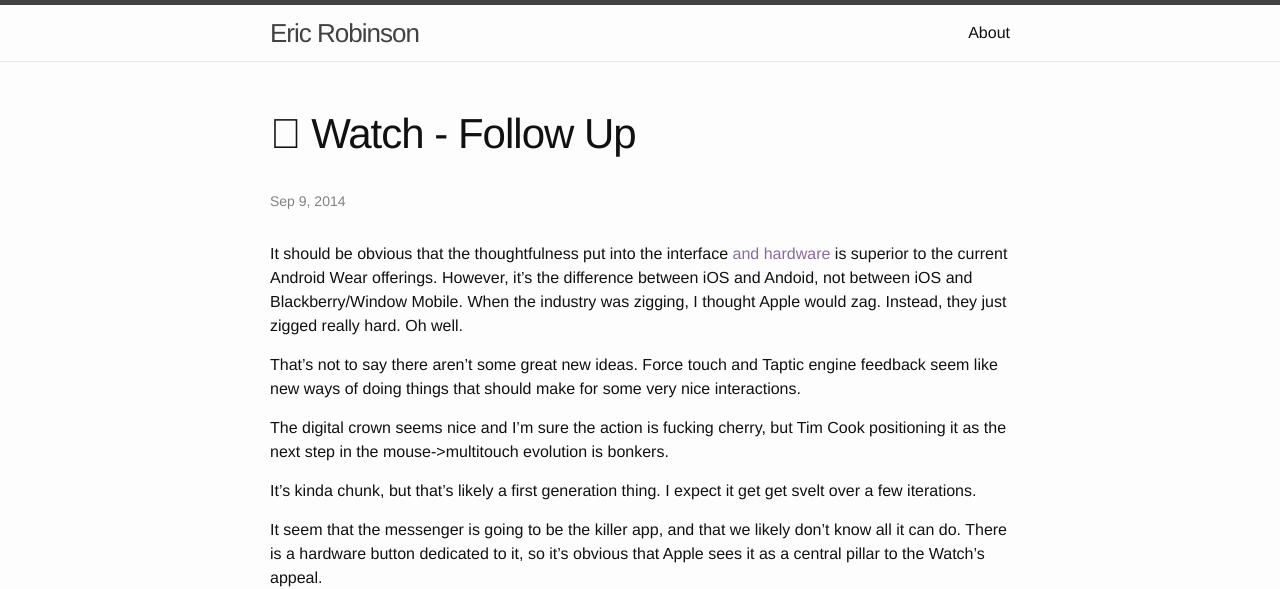
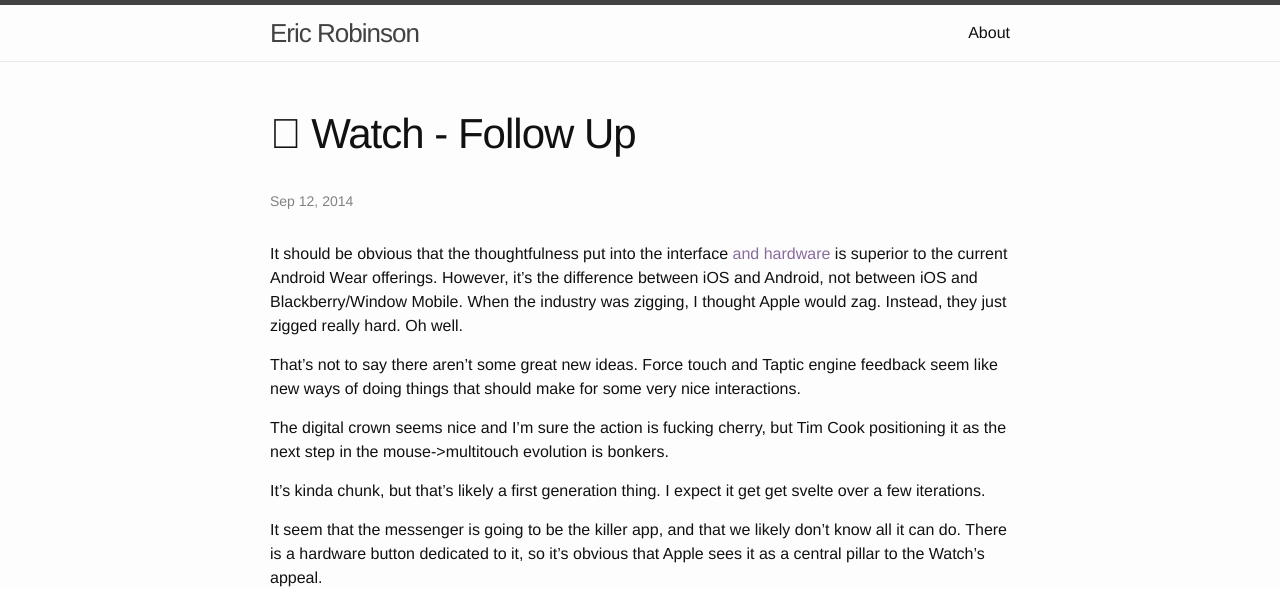
Before and after one commit to eric-robinson/eric-robinson.github.com, a Jekyll site: the page built from _posts/2014-09-12-the-watch-followup.md, in a window 1280 px wide. Shown: the top 589 px of the page. Built offline with Jekyll 4.4.1, drawn with Linux system fonts in a browser that asks for light colours; a file with an impossible date is left out.

```diff
--- a/_posts/2014-09-12-the-watch-followup.md
+++ b/_posts/2014-09-12-the-watch-followup.md
@@ -1,17 +1,17 @@
 ---
 layout: post
 title:  " Watch - Follow Up"
-date:   2014-09-09 01:21:49
+date:   2014-09-12 0:45:00
 categories:
 ---
 
-It should be obvious that the thoughtfulness put into the interface [and hardware][watchguy] is superior to the current Android Wear offerings. However, it's the difference between iOS and Andoid, not between iOS and Blackberry/Window Mobile. When the industry was zigging, I thought Apple would zag. Instead, they just zigged really hard. Oh well.
+It should be obvious that the thoughtfulness put into the interface [and hardware][watchguy] is superior to the current Android Wear offerings. However, it's the difference between iOS and Android, not between iOS and Blackberry/Window Mobile. When the industry was zigging, I thought Apple would zag. Instead, they just zigged really hard. Oh well.
 
 That's not to say there aren't some great new ideas. Force touch and Taptic engine feedback seem like new ways of doing things that should make for some very nice interactions.
 
 The digital crown seems nice and I’m sure the action is fucking cherry, but Tim Cook positioning it as the next step in the mouse->multitouch evolution is bonkers.
 
-It's kinda chunk, but that's likely a first generation thing. I expect it get get svelt over a few iterations.
+It's kinda chunk, but that's likely a first generation thing. I expect it get get svelte over a few iterations.
 
 It seem that the messenger is going to be the killer app, and that we likely don't know all it can do. There is a hardware button dedicated to it, so it's obvious that Apple sees it as a central pillar to the Watch's appeal.
 
```
Also changed, not shown: _posts/2014-09-12-functional-programming-in-swift.md (added, +8 -0 lines), 5 other files.
